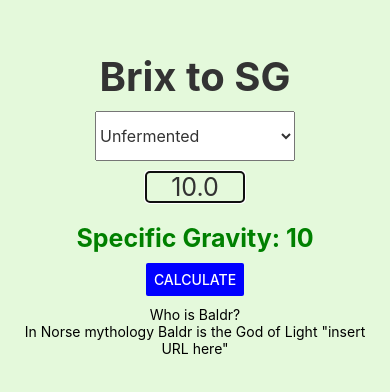
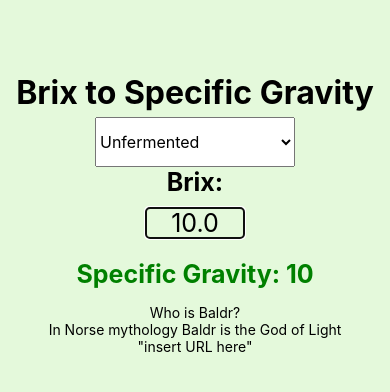
Before and after one commit to themeadery/baldr, a React Native app: screen / in a window 390 px wide. Shown: the part 198-590 px from the top of the page. Built offline with nearby package versions, Linux system fonts and the light colour scheme.

Commit message:
onClick changed to doMath
Removed Button to do calculations, replaced with doMath function called by onChangeText after setting the state of "value". Various formatting updates.

```diff
--- a/App.js
+++ b/App.js
@@ -17,6 +17,7 @@ const instructions = Platform.select({
 });
 
 export default class App extends Component {
+  //Initialize a state/var for Brix to do calculations on
   constructor(props) {
     super(props);
     this.state = {value: 10.0};
@@ -24,9 +25,9 @@ export default class App extends Component {
 
   //This is going to be where it calculates the Brix to SG
   //and saves the value into the state/var
-  onClick = () => {
+  doMath = () => {
     this.setState((prevState) => ({
-      value: prevState.value + 10
+      value: (prevState.value / (258.6 - ((prevState.value / 258.2) * 227.1))) + 1
     }));
   }
 
@@ -34,7 +35,7 @@ export default class App extends Component {
     return (
       <View style={styles.container}>
         <Text style={styles.title}>
-          Brix to SG
+          Brix to Specific Gravity
         </Text>
 
         {/*Change between unfermented wort/must and fermenting*/}
@@ -46,6 +47,12 @@ export default class App extends Component {
           <Picker.Item label="Fermenting" value="fermenting" />
         </Picker>
 
+        <Text style={styles.brix}>
+          Brix:
+        </Text>
+
+        {/*Change onChangeText (possibly onChange, onEndEditing or onSubmitEditing) to call
+         a function that does some math on the Brix value*/}
         <TextInput
           style={styles.input}
           underlineColorAndroid="transparent"
@@ -53,7 +60,7 @@ export default class App extends Component {
           placeholder="10.0"
           keyboardType="numeric"
           maxLength={5}
-          onChangeText={(value) => this.setState({ value })}
+          onChangeText={(value) => { this.setState({value}); this.doMath(); } }
         />
 
         {/*Show the calculated value*/}
@@ -61,17 +68,10 @@ export default class App extends Component {
           Specific Gravity: {this.state.value}
         </Text>
 
-        {/*The only reason this is here is to call the onClick function to do some math on the state*/}
-        <Button
-          onPress={this.onClick}
-          title="Calculate"
-          color="blue"
-          accessibilityLabel="Calculate"
-        />
-
         <Text style={styles.footer}>
           Who is Baldr?{'\n'}
-          In Norse mythology Baldr is the God of Light "insert URL here"
+          In Norse mythology Baldr is the God of Light{'\n'}
+          "insert URL here"
         </Text>
 
         <Text style={styles.instructions}>
@@ -90,20 +90,26 @@ const styles = StyleSheet.create({
     backgroundColor: '#e4f9db',
   },
   title: {
-    color: '#333333',
-    fontSize: 40,
+    color: 'black',
+    fontSize: 32,
 	  fontWeight: 'bold',
     textAlign: 'center',
-    margin: 10,
+    margin: 5,
   },
   picker: {
-	  color: '#333333',
+	  color: 'black',
 	  height: 50,
     width: 200,
   },
+  brix: {
+    color: 'black',
+    fontSize: 25,
+    fontWeight: 'bold',
+    textAlign: 'center',
+  },
   input: {
     margin: 10,
-	  color: '#333333',
+	  color: 'black',
 	  width: 100,
     fontSize: 25,
     borderRadius: 4,
@@ -121,10 +127,10 @@ const styles = StyleSheet.create({
   instructions: {
     textAlign: 'center',
     color: '#333333',
-    margin: 20,
+    margin: 10,
   },
   footer: {
     textAlign: 'center',
-    margin: 10,
+    margin: 5,
   }
 });
```
